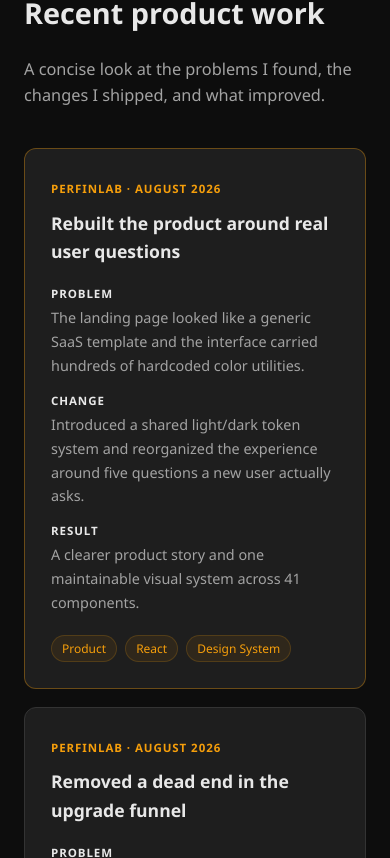
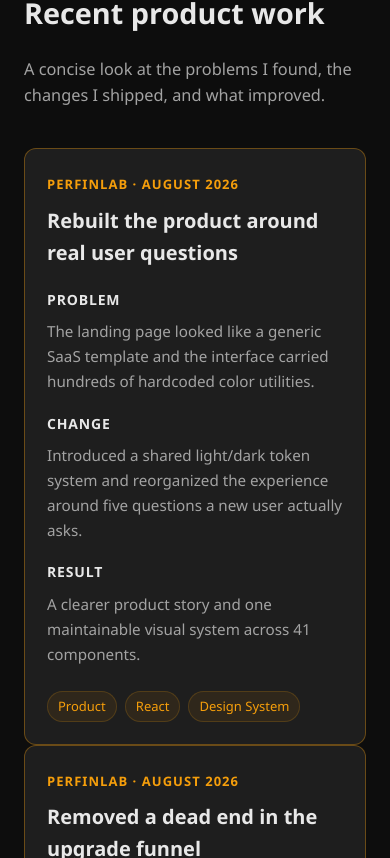
Before and after one commit to yshirokov05/personal-website, a React (Vite) app: page / in a window 390 px wide. Shown: the part 5606-6464 px from the top of the page. Built offline with nearby package versions, Linux system fonts and the light colour scheme; no server answers.

Commit message:
Update src/components/Updates.css

```diff
--- a/src/components/Updates.css
+++ b/src/components/Updates.css
@@ -7,54 +7,50 @@
 
 .updates__feed {
   display: grid;
-  grid-template-columns: repeat(2, minmax(0, 1fr));
-  gap: 18px;
+  grid-template-columns: 1fr;
 }
 
 .update-item {
-  padding: 26px;
+  padding: clamp(22px, 4vw, 32px);
   background: var(--bg-card);
-  border: 1px solid var(--border);
+  border: 1px solid rgba(245,158,11,0.35);
   border-radius: 12px;
-}
-
-.update-item:first-child {
-  grid-column: 1 / -1;
-  border-color: rgba(245,158,11,0.35);
 }
 
 .update-item__project {
   display: inline-block;
   margin-bottom: 10px;
   color: var(--accent);
-  font-size: 0.72rem;
+  font-size: 0.8125rem;
   font-weight: 700;
   letter-spacing: 0.08em;
   text-transform: uppercase;
 }
 
 .update-item__title {
-  margin-bottom: 20px;
+  margin-bottom: 24px;
   color: var(--text);
-  font-size: 1.1rem;
+  font-size: 1.25rem;
 }
 
-.update-item__story { display: grid; gap: 14px; }
-.update-item__story div {
+.update-item__story {
   display: grid;
-  grid-template-columns: 64px 1fr;
-  gap: 12px;
+  grid-template-columns: repeat(3, minmax(0, 1fr));
+  gap: 24px;
 }
+
 .update-item__story dt {
+  margin-bottom: 8px;
   color: var(--text);
-  font-size: 0.72rem;
+  font-size: 0.875rem;
   font-weight: 700;
-  letter-spacing: 0.08em;
+  letter-spacing: 0.06em;
   text-transform: uppercase;
 }
+
 .update-item__story dd {
   color: var(--text-muted);
-  font-size: 0.9rem;
+  font-size: 0.95rem;
   line-height: 1.65;
 }
 
@@ -62,16 +58,17 @@
   display: flex;
   flex-wrap: wrap;
   gap: 8px;
-  margin-top: 20px;
+  margin-top: 24px;
   list-style: none;
 }
+
 .update-item__tags li {
-  padding: 3px 10px;
+  padding: 4px 10px;
   background: rgba(245,158,11,0.08);
   border: 1px solid rgba(245,158,11,0.18);
   border-radius: 20px;
   color: var(--accent);
-  font-size: 0.75rem;
+  font-size: 0.8125rem;
 }
 
 .updates__history {
@@ -85,8 +82,7 @@
 .updates__history:hover { text-decoration: underline; }
 .updates__history:focus-visible { outline: 2px solid var(--accent); outline-offset: 4px; }
 
-@media (max-width: 720px) {
-  .updates__feed { grid-template-columns: 1fr; }
-  .update-item:first-child { grid-column: auto; }
-  .update-item__story div { grid-template-columns: 1fr; gap: 3px; }
+@media (max-width: 860px) {
+  .update-item__story { grid-template-columns: 1fr; gap: 18px; }
+  .update-item__title { margin-bottom: 20px; }
 }
```
